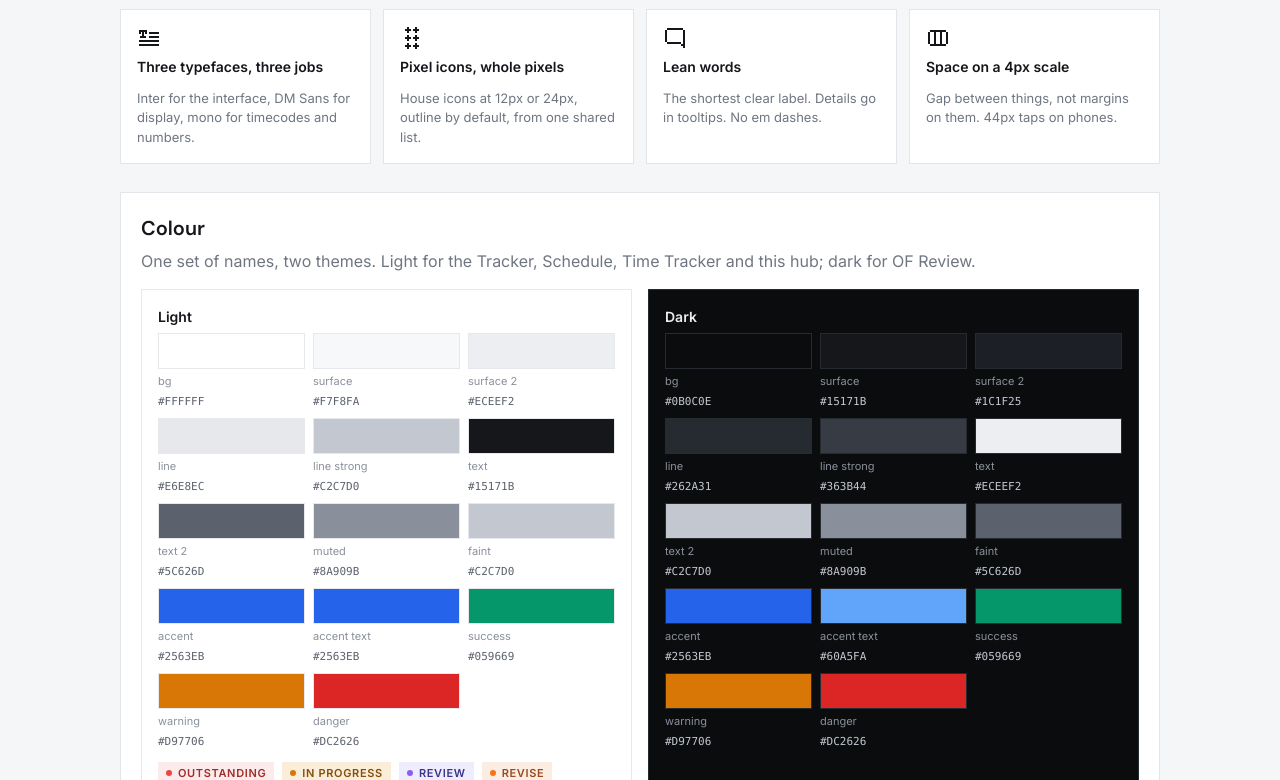
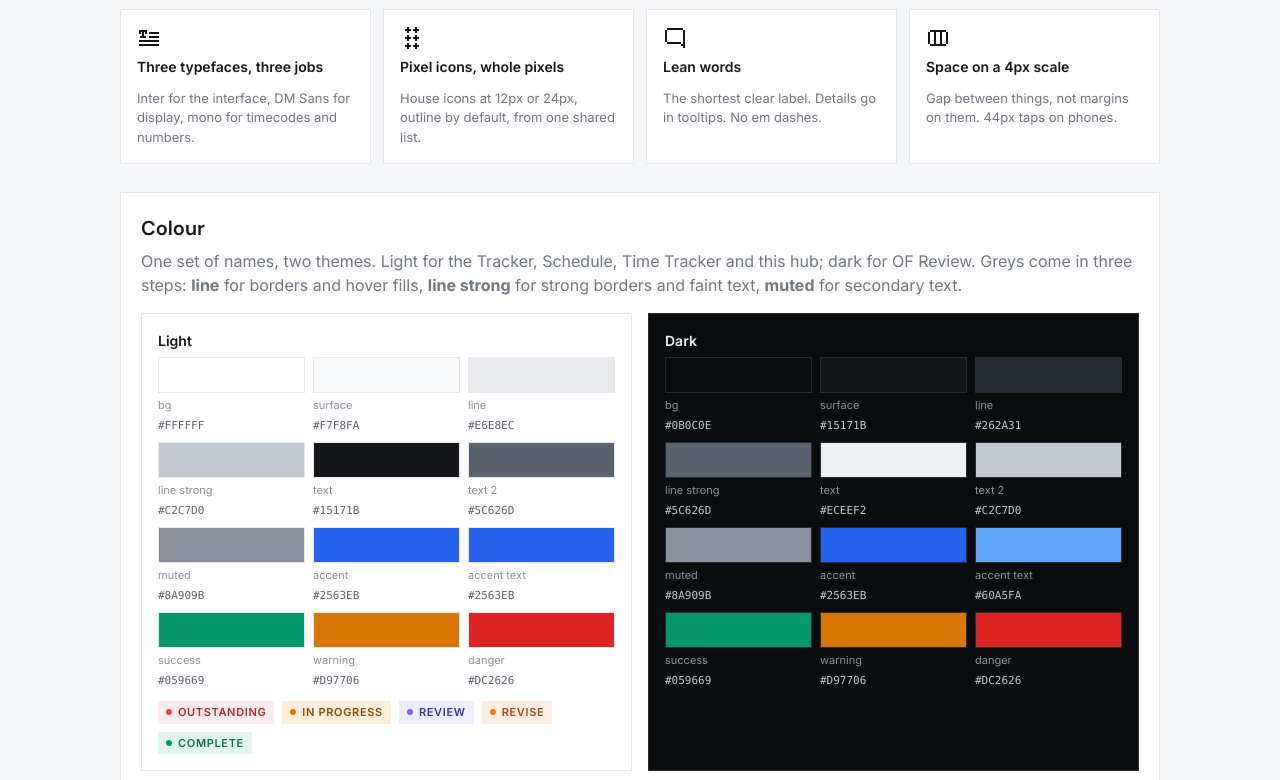
Before and after one commit to Ordinary-Folk/tools, a plain HTML site: page look/index.html in a window 1280 px wide. Shown: the part 468-1248 px from the top of the page. Drawn offline with Linux system fonts and the light colour scheme.

Commit message:
Tokens: surface-2 merged into line, faint merged into line-strong (dark line-strong = #5C626D so it still reads as text); old names kept as aliases
Co-Authored-By: Claude Opus 5.5 <noreply@anthropic.com>

```diff
--- a/look/index.html
+++ b/look/index.html
@@ -63,7 +63,7 @@ table.adopt { width: 100%; border-collapse: collapse; font-size: 13px; }
 
   <section class="panel">
     <h2>Colour</h2>
-    <p class="muted" style="margin-top:-6px">One set of names, two themes. Light for the Tracker, Schedule, Time Tracker and this hub; dark for OF Review.</p>
+    <p class="muted" style="margin-top:-6px">One set of names, two themes. Light for the Tracker, Schedule, Time Tracker and this hub; dark for OF Review. Greys come in three steps: <b>line</b> for borders and hover fills, <b>line strong</b> for strong borders and faint text, <b>muted</b> for secondary text.</p>
     <div class="grid2">
       <div class="theme"><h3>Light</h3><div class="swatches" data-swatches></div><div class="pills" data-pills></div></div>
       <div class="theme of-dark"><h3>Dark</h3><div class="swatches" data-swatches></div></div>
@@ -146,7 +146,7 @@ table.adopt { width: 100%; border-collapse: collapse; font-size: 13px; }
     ['columns', 'Space on a 4px scale', 'Gap between things, not margins on them. 44px taps on phones.'],
   ];
   document.getElementById('principles').innerHTML = P.map(([i, t, p]) => `<div class="principle">${svg(i)}<h3>${t}</h3><p>${p}</p></div>`).join('');
-  const S = [['--of-bg', 'bg'], ['--of-surface', 'surface'], ['--of-surface-2', 'surface 2'], ['--of-line', 'line'], ['--of-line-strong', 'line strong'], ['--of-text', 'text'], ['--of-text-2', 'text 2'], ['--of-muted', 'muted'], ['--of-faint', 'faint'], ['--of-accent', 'accent'], ['--of-accent-text', 'accent text'], ['--of-success', 'success'], ['--of-warning', 'warning'], ['--of-danger', 'danger']];
+  const S = [['--of-bg', 'bg'], ['--of-surface', 'surface'], ['--of-line', 'line'], ['--of-line-strong', 'line strong'], ['--of-text', 'text'], ['--of-text-2', 'text 2'], ['--of-muted', 'muted'], ['--of-accent', 'accent'], ['--of-accent-text', 'accent text'], ['--of-success', 'success'], ['--of-warning', 'warning'], ['--of-danger', 'danger']];
   document.querySelectorAll('[data-swatches]').forEach((el) => {
     const cs = getComputedStyle(el);
     el.innerHTML = S.map(([v, l]) => `<div class="sw"><b style="background:var(${v})"></b>${l}<code>${cs.getPropertyValue(v).trim()}</code></div>`).join('');
--- a/look/tokens.css
+++ b/look/tokens.css
@@ -12,15 +12,13 @@
   /* Surfaces */
   --of-bg: #FFFFFF;
   --of-surface: #F7F8FA;
-  --of-surface-2: #ECEEF2;
-  --of-line: #E6E8EC;
-  --of-line-strong: #C2C7D0;
+  --of-line: #E6E8EC;         /* borders, dividers, hover and raised fills */
+  --of-line-strong: #C2C7D0;  /* strong borders, control outlines, faint text (placeholders, disabled) */
 
   /* Text (cool-tinted neutrals) */
   --of-text: #15171B;
   --of-text-2: #5C626D;
   --of-muted: #8A909B;
-  --of-faint: #C2C7D0;
 
   /* Accent: actions, links, selection. Never status, never decoration. */
   --of-accent: #2563EB;
@@ -67,13 +65,11 @@
 .of-dark, [data-theme="dark"] {
   --of-bg: #0B0C0E;
   --of-surface: #15171B;
-  --of-surface-2: #1C1F25;
   --of-line: #262A31;
-  --of-line-strong: #363B44;
+  --of-line-strong: #5C626D;  /* lighter than a plain border so it still reads as faint text */
   --of-text: #ECEEF2;
   --of-text-2: #C2C7D0;
   --of-muted: #8A909B;
-  --of-faint: #5C626D;
   --of-accent: #2563EB;
   --of-accent-hover: #3B82F6;
   --of-accent-text: #60A5FA;
@@ -85,3 +81,10 @@
   --of-shadow-overlay: 0 24px 64px rgba(0, 0, 0, 0.6);
   --of-scrim: rgba(0, 0, 0, 0.6);
 }
+
+/* Deprecated 2026-11-05 (merged): surface-2 → line, faint → line-strong. Kept so
+   older references still resolve; don't use them in new code. */
+:root, .of-dark, [data-theme="dark"] {
+  --of-surface-2: var(--of-line);
+  --of-faint: var(--of-line-strong);
+}
```
